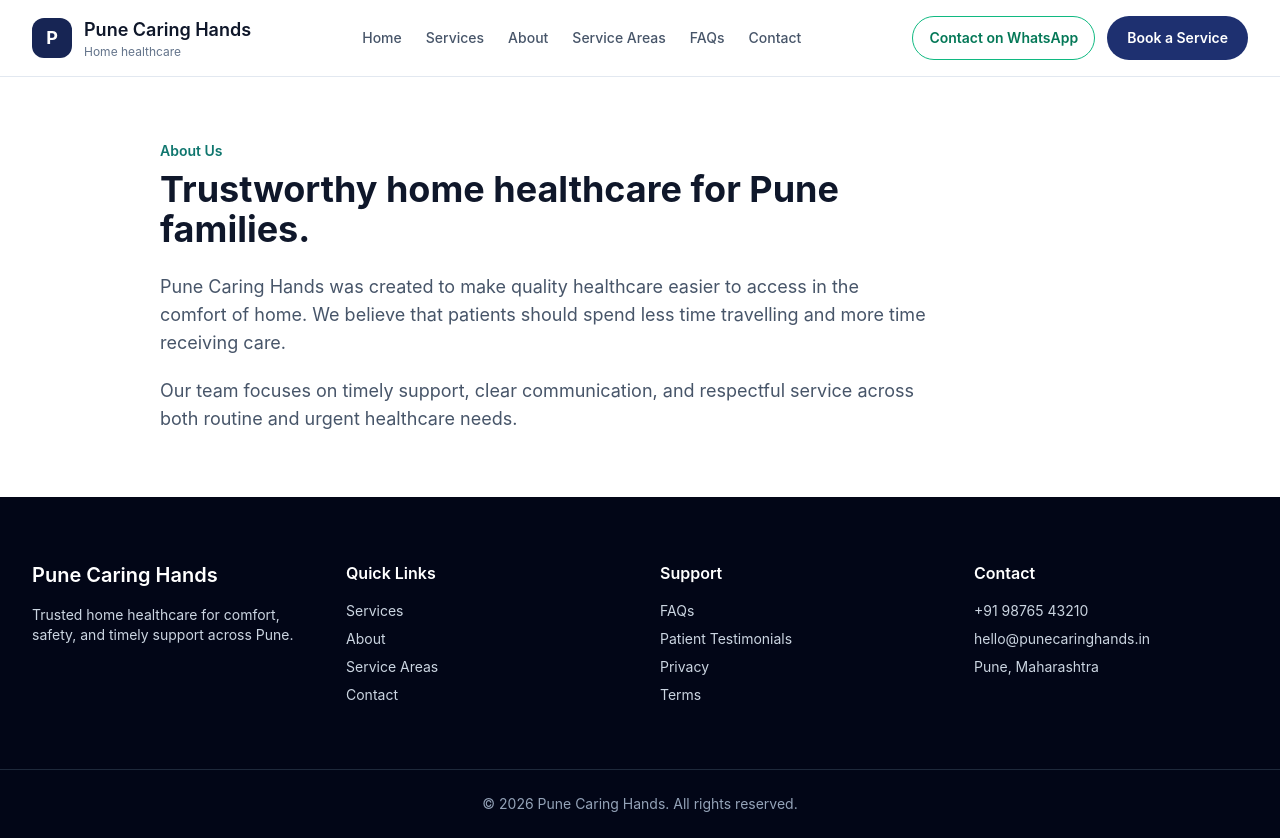
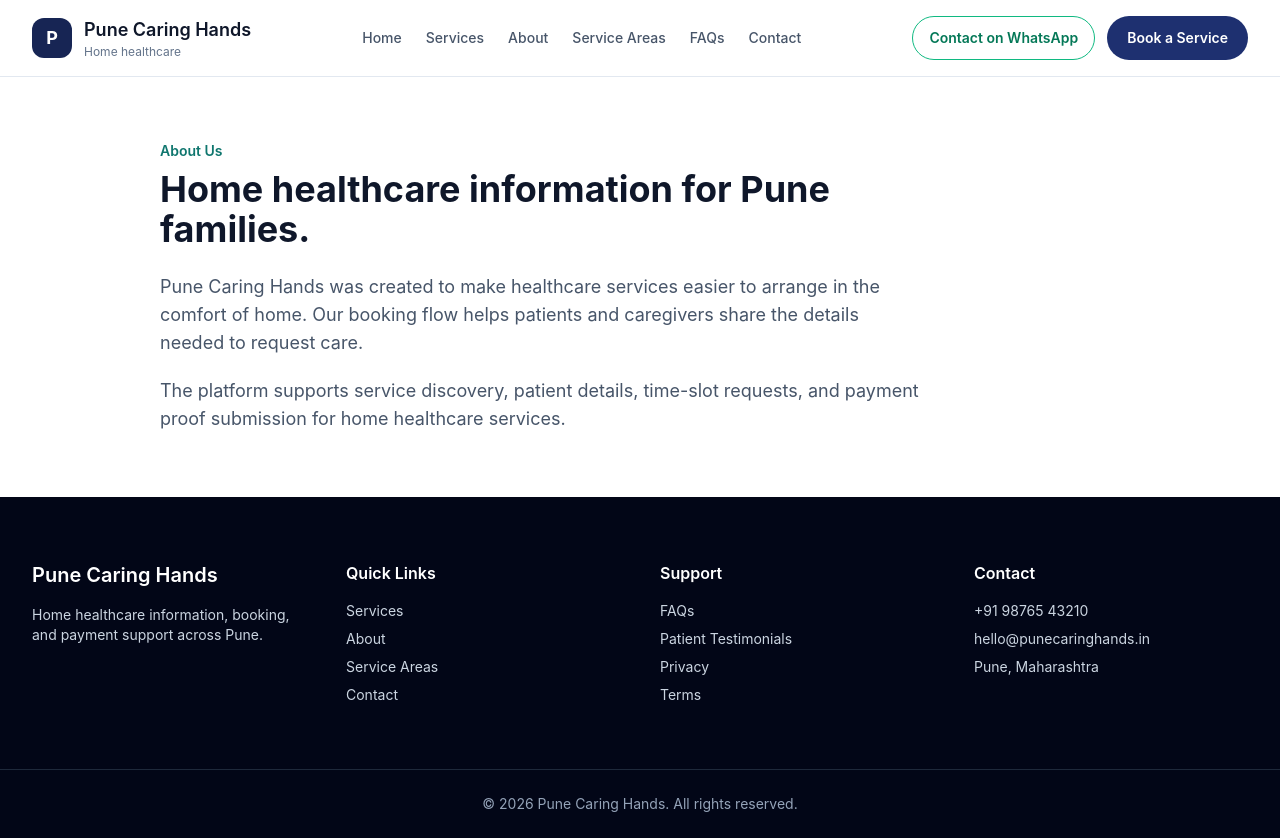
Before and after one commit to mdadnan2/Pune-Caring-Hands, a Next.js app in the folder apps/web/: page /about in a window 1280 px wide. Built offline with nearby package versions, Linux system fonts and the light colour scheme.

Commit message:
fix(web): remove unsupported healthcare marketing claims

```diff
--- a/apps/web/app/about/page.tsx
+++ b/apps/web/app/about/page.tsx
@@ -3,17 +3,17 @@ export default function AboutPage() {
     <div className="mx-auto max-w-5xl px-4 py-12 sm:px-6 sm:py-16 lg:px-8">
       <p className="text-sm font-semibold text-teal-700">About Us</p>
       <h1 className="mt-2 max-w-3xl text-3xl font-bold leading-tight text-slate-900 sm:text-4xl">
-        Trustworthy home healthcare for Pune families.
+        Home healthcare information for Pune families.
       </h1>
       <div className="mt-6 max-w-3xl space-y-5 text-base leading-relaxed text-slate-600 sm:text-lg">
         <p>
-          Pune Caring Hands was created to make quality healthcare easier to access in the comfort
-          of home. We believe that patients should spend less time travelling and more time
-          receiving care.
+          Pune Caring Hands was created to make healthcare services easier to arrange in the comfort
+          of home. Our booking flow helps patients and caregivers share the details needed to request
+          care.
         </p>
         <p>
-          Our team focuses on timely support, clear communication, and respectful service across
-          both routine and urgent healthcare needs.
+          The platform supports service discovery, patient details, time-slot requests, and payment
+          proof submission for home healthcare services.
         </p>
       </div>
     </div>
--- a/apps/web/app/contact/page.tsx
+++ b/apps/web/app/contact/page.tsx
@@ -3,7 +3,7 @@ export default function ContactPage() {
     <div className="mx-auto max-w-5xl px-4 py-12 sm:px-6 sm:py-16 lg:px-8">
       <p className="text-sm font-semibold text-teal-700">Contact Us</p>
       <h1 className="mt-2 max-w-3xl text-3xl font-bold leading-tight text-slate-900 sm:text-4xl">
-        Need help or a quick consultation?
+        Need help or a consultation?
       </h1>
       <div className="mt-8 grid gap-6 md:grid-cols-2">
         <div className="rounded-2xl border border-slate-200 bg-white p-6 shadow-sm">
--- a/apps/web/app/page.tsx
+++ b/apps/web/app/page.tsx
@@ -13,8 +13,8 @@ export default function HomePage() {
               Compassionate care brought to your home.
             </h1>
             <p className="mt-6 max-w-xl text-lg text-slate-600">
-              From doctor visits to diagnostics and medicine delivery, Pune Caring Hands makes it
-              easier to access quality care without leaving home.
+              From doctor visits to diagnostics and medicine delivery, Pune Caring Hands helps you
+              arrange healthcare services without leaving home.
             </p>
             <div className="mt-8 flex flex-wrap gap-4">
               <Link
@@ -34,8 +34,8 @@ export default function HomePage() {
             </div>
             <div className="mt-10 grid max-w-md grid-cols-3 gap-4 text-center">
               <div>
-                <p className="text-2xl font-bold text-slate-900">1.5k+</p>
-                <p className="text-sm text-slate-500">Patients Served</p>
+                <p className="text-2xl font-bold text-slate-900">Care</p>
+                <p className="text-sm text-slate-500">At home</p>
               </div>
               <div>
                 <p className="text-2xl font-bold text-slate-900">6</p>
@@ -50,7 +50,7 @@ export default function HomePage() {
 
           <div className="rounded-3xl bg-white p-6 shadow-lg shadow-slate-200 ring-1 ring-slate-200">
             <div className="rounded-2xl bg-navy-800 p-6 text-white">
-              <p className="text-sm tracking-[0.2em] text-slate-300">Popular Service</p>
+              <p className="text-sm tracking-[0.2em] text-slate-300">Featured Service</p>
               <h2 className="mt-4 text-3xl font-bold">Doctor Home Consultation</h2>
               <p className="mt-3 text-slate-200">
                 Immediate or scheduled visits for general care, check-ins, and recovery support.
@@ -62,8 +62,8 @@ export default function HomePage() {
             </div>
             <div className="mt-6 grid gap-4 sm:grid-cols-2">
               <div className="rounded-2xl border border-slate-200 bg-slate-50 p-4">
-                <p className="text-sm text-slate-500">Fast response</p>
-                <p className="mt-2 text-lg font-semibold text-slate-900">Same-day slots</p>
+                <p className="text-sm text-slate-500">Booking options</p>
+                <p className="mt-2 text-lg font-semibold text-slate-900">Immediate or scheduled</p>
               </div>
               <div className="rounded-2xl border border-slate-200 bg-slate-50 p-4">
                 <p className="text-sm text-slate-500">Coverage</p>
@@ -137,13 +137,13 @@ export default function HomePage() {
       </section>
 
       <section className="mx-auto max-w-7xl px-4 py-16 sm:px-6 sm:py-20 lg:px-8 lg:py-24">
-        <SectionHeading eyebrow="Why Choose Us" title="Reliable, transparent, and patient-first" />
+        <SectionHeading eyebrow="Care Information" title="Clear options for care at home" />
         <div className="mt-10 grid gap-x-8 gap-y-7 md:grid-cols-2 lg:grid-cols-4">
           {[
-            ['Licensed professionals', 'Medical support from trusted, verified caregivers.'],
-            ['Transparent pricing', 'Clear service pricing with no hidden surprise charges.'],
-            ['Home-first care', 'Convenient appointments that respect your routine.'],
-            ['Quick verification', 'Smooth UPI payment and admin confirmation flow.'],
+            ['Home healthcare support', 'Explore services that can be arranged for care at home.'],
+            ['Clear booking details', 'Review service information and pricing in the booking flow.'],
+            ['Care at home', 'Share patient details and preferences for the requested service.'],
+            ['Payment verification', 'Upload UPI payment proof for review by our team.'],
           ].map(([title, text]) => (
             <article key={title} className="border-t border-slate-200 pt-5">
               <span aria-hidden="true" className="block h-1.5 w-8 rounded-full bg-teal-500" />
@@ -160,7 +160,7 @@ export default function HomePage() {
             <div>
               <p className="text-sm font-semibold text-teal-700">Patient Testimonials</p>
               <h2 className="mt-2 text-3xl font-bold leading-tight text-slate-900 sm:text-4xl">
-                Patients trust our care
+                What patients have shared
               </h2>
             </div>
             <Link
@@ -254,9 +254,9 @@ export default function HomePage() {
             </p>
           </div>
           <div className="rounded-2xl bg-slate-50 p-6">
-            <h3 className="text-lg font-semibold text-slate-900">Need urgent support?</h3>
+            <h3 className="text-lg font-semibold text-slate-900">Need help booking?</h3>
             <p className="mt-2 text-sm text-slate-600">
-              Use WhatsApp for quick coordination and immediate assistance.
+              Use WhatsApp to coordinate with our care team.
             </p>
           </div>
         </div>
--- a/apps/web/app/services/[slug]/page.tsx
+++ b/apps/web/app/services/[slug]/page.tsx
@@ -36,7 +36,7 @@ export default function ServiceDetailsPage({ params }: { params: { slug: string
           </div>
 
           <div className="rounded-2xl bg-navy-800 p-6 text-white">
-            <p className="text-sm font-semibold text-teal-300">Fast Booking</p>
+            <p className="text-sm font-semibold text-teal-300">Booking Details</p>
             <p className="mt-4 text-3xl font-bold">{service.price}</p>
             <p className="mt-2 text-sm text-slate-300">
               Service pricing and details appear in the booking flow.
--- a/apps/web/components/site-footer.tsx
+++ b/apps/web/components/site-footer.tsx
@@ -7,7 +7,7 @@ export function SiteFooter() {
         <div>
           <p className="text-xl font-semibold text-white">Pune Caring Hands</p>
           <p className="mt-4 text-sm text-slate-300">
-            Trusted home healthcare for comfort, safety, and timely support across Pune.
+            Home healthcare information, booking, and payment support across Pune.
           </p>
         </div>
 
--- a/apps/web/features/booking/components/BookingWizard.tsx
+++ b/apps/web/features/booking/components/BookingWizard.tsx
@@ -667,8 +667,7 @@ export default function BookingWizard() {
       return (
         <div className="space-y-5">
           <div className="rounded-xl border border-slate-200 bg-slate-50 p-4 text-sm text-slate-600">
-            We will coordinate the ECG visit detail and ensure a qualified technician is scheduled
-            for your preferred time.
+            We will coordinate the ECG visit details for your preferred time.
           </div>
           <label className="block space-y-2 text-sm font-medium text-slate-700">
             Reason for ECG / concern
```
